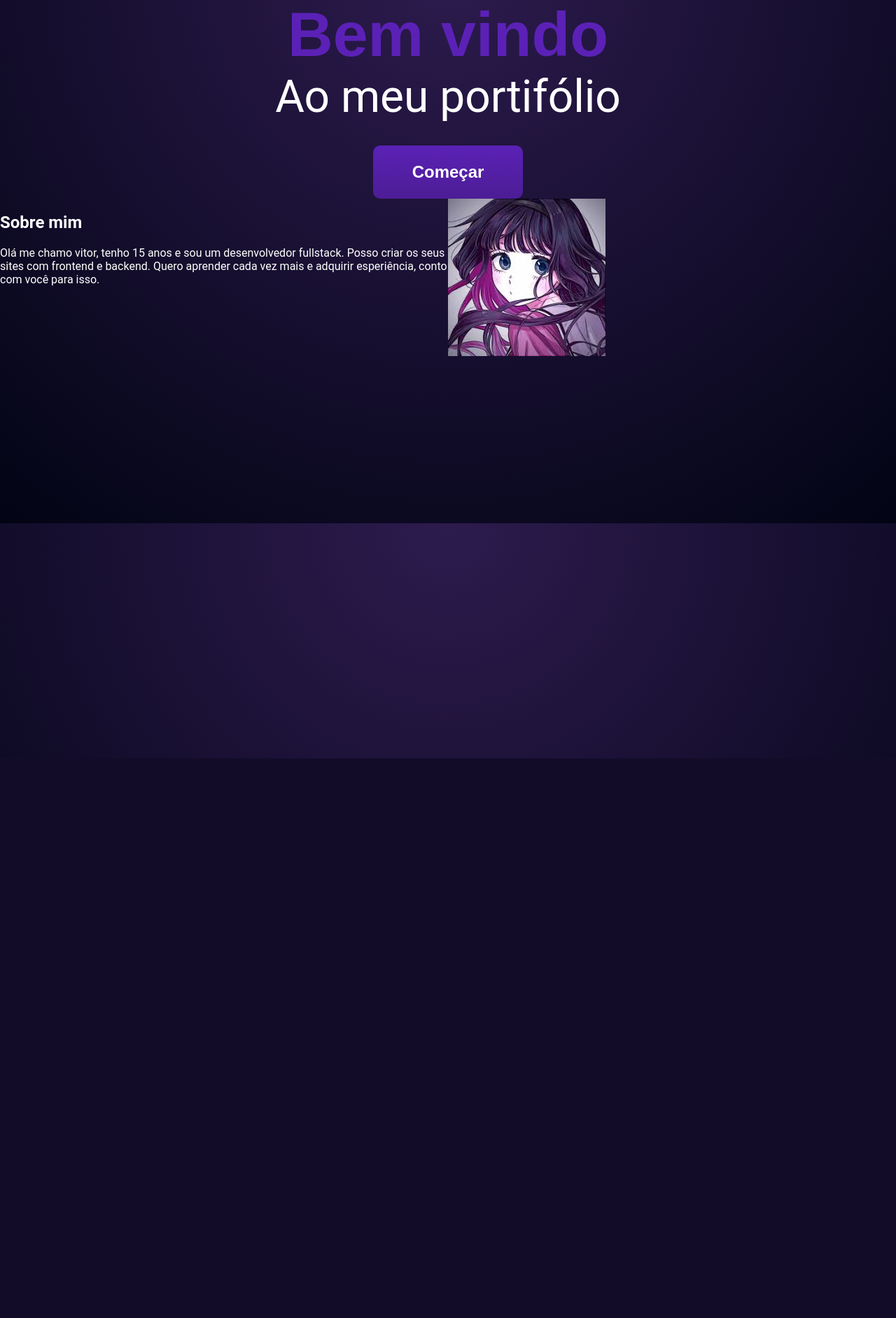
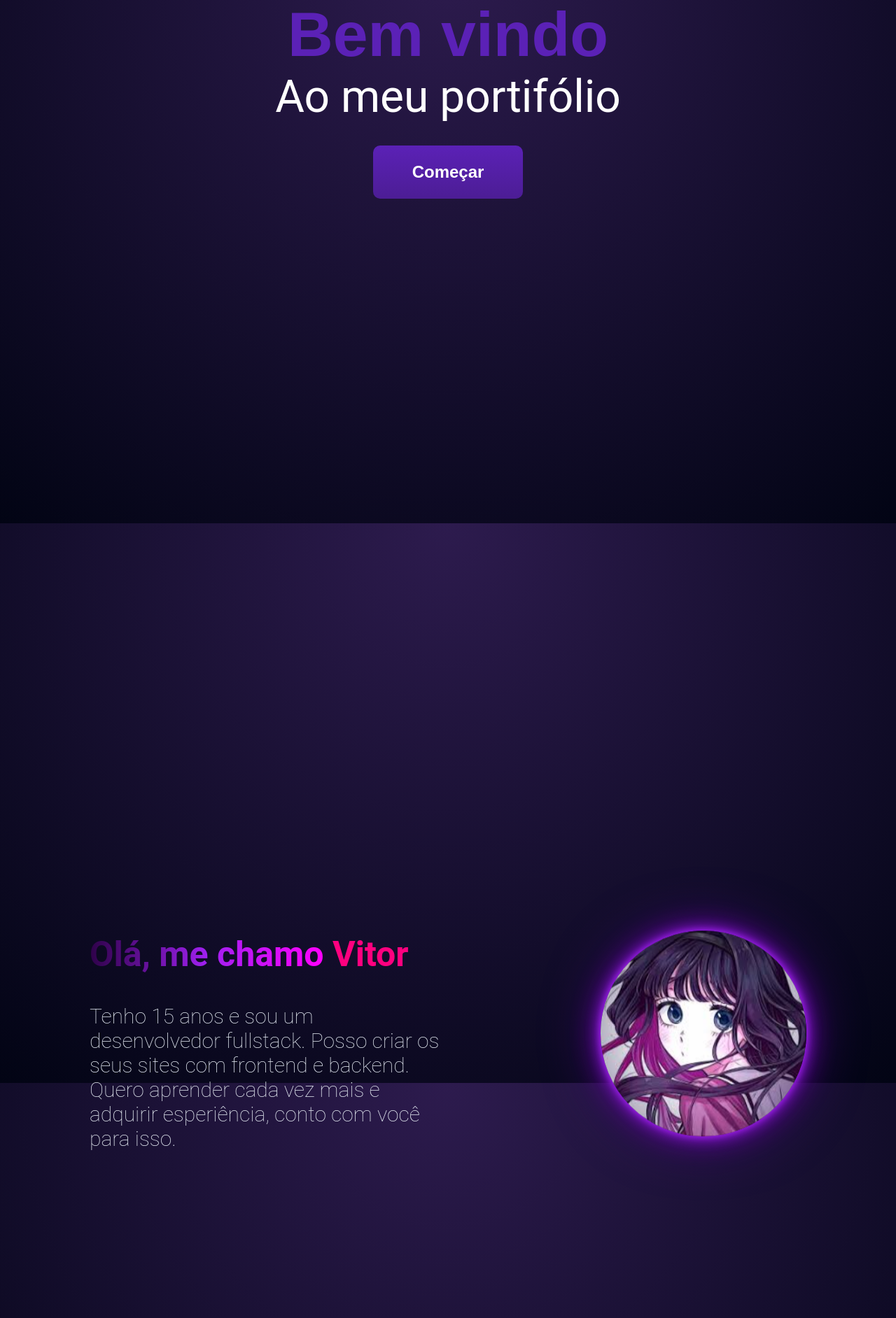
Before and after one commit to Vitor-Manoel-dbs/portifolio, a Flask app: page / in a window 1280 px wide. Shown: the part 52-1936 px from the top of the page at 70% size. Before the commit the page ends 1136 px from the top, so only its background shows below. Run offline with Flask 3, Linux system fonts and the light colour scheme.

Commit message:
menu e sobre mim adicionados

```diff
--- a/static/scripts/scroll.js
+++ b/static/scripts/scroll.js
@@ -1,5 +1,26 @@
-function irParaSessao(){
-    document.getElementById('sessao1').scrollIntoView({
-        behavior:'smooth'
-    })
+// Scroll suave para uma sessão específica
+function irParaSessao(sessao) {
+    const elemento = document.getElementById(sessao);
+    if (elemento) {
+        elemento.scrollIntoView({
+            behavior: 'smooth'
+        });
+    }
 }
+
+// Função que mostra/esconde o menu
+function controlaMenu() {
+    const menu = document.getElementById('menu');
+    if (!menu) return;
+
+    // Ajuste fino: menu aparece após rolar 100px
+    if (window.scrollY > 400) {
+        menu.classList.add('aparecer');
+    } else {
+        menu.classList.remove('aparecer');
+    }
+}
+
+// Eventos
+window.addEventListener('scroll', controlaMenu);
+window.addEventListener('load', controlaMenu);
--- a/static/styles/animations.css
+++ b/static/styles/animations.css
@@ -17,3 +17,23 @@
         opacity: 1;
     }
 }
+
+@keyframes balancar {
+    from {
+        transform: translateY(-20px);
+    }
+    to {
+        transform: translateY(0);
+    }
+}
+
+@keyframes aparecer-cima {
+    from{
+        transform: translateY(-50px);
+        opacity: 0;
+    }
+    to{
+        transform: translateY(0);
+        opacity: 1;
+    }
+}
--- a/static/styles/geral.css
+++ b/static/styles/geral.css
@@ -1,4 +1,12 @@
 @import url(fonts.css);
+
+* {
+    box-sizing: border-box;
+}
+
+html {
+    scroll-behavior: smooth;
+}
 
 body {
     background: purple radial-gradient(circle at top, #2d1b4e 0%, #020414 100%);
@@ -9,3 +17,9 @@ body {
     font-family: 'roboto', sans-serif;
     background-attachment: fixed;
 }
+
+.texto-grad {
+    background: linear-gradient(90deg, #2e0249 0%, #a020f0 50%, #ff00ff 100%);
+    -webkit-background-clip: text;
+    -webkit-text-fill-color: transparent;
+}
--- /dev/null
+++ b/static/styles/menu.css
@@ -0,0 +1,47 @@
+@import "animations.css";
+
+
+#menu {
+    display: flex;
+    justify-content: center;
+    position: fixed;
+    top: 10px;
+    left: 50%;
+    transform: translateX(-50%);
+    padding: 5px;
+    z-index: 2;
+
+    opacity: 0;
+    transition: opacity 0.6s;
+
+    border-radius: 20px;
+    background: rgba(255, 255, 255, 0.05);
+    backdrop-filter: blur(5px);
+    -webkit-backdrop-filter: blur(5px);
+    border: 1px solid rgba(255, 255, 255, 0.3);
+
+    box-shadow:
+        0 8px 32px rgba(0, 0, 0, 0.1),
+        inset 0 1px 0 rgba(255, 255, 255, 0.5),
+        inset 0 -1px 0 rgba(255, 255, 255, 0.1);
+}
+
+
+#menu.aparecer {
+    opacity: 1;
+    pointer-events: auto;
+}
+
+
+#menu a {
+    text-decoration: none;
+    color: aliceblue;
+    border-radius: 25px;
+    background-color: transparent;
+    padding: 4px 13px;
+    transition: background-color 0.5s;
+}
+
+#menu a:hover {
+    background-color: #7010b0;
+}
--- a/static/styles/sessao1.css
+++ b/static/styles/sessao1.css
@@ -1,15 +1,52 @@
+@import url(animations.css);
+
 #sessao1 {
     height: 100dvh;
     width: 100dvw;
     display: flex;
     flex-direction: row;
-    justify-content: center;
+    justify-content: space-between;
+    align-items: center;
+    margin-top: 100dvh;
 }
 
 #imagem {
     flex: 50%;
 }
 
+#sessao1 *{
+    transition: transform 0.5s;
+}
+
+#imagem img{
+    display: block;
+    width: 23dvw;
+    margin-left: auto;
+    margin-right: 10dvw;
+    border-radius: 50%;
+    box-shadow: 0 0 10px #a020f0, 0 0 20px #a020f0, 0 0 40px #7010b0, 0 0 80px #4b0082;
+    animation: balancar 1s ease-in-out infinite alternate;
+}
+
 #sobreMim {
     flex: 50%;
+    font-weight: bold;
+    margin-left: 10dvw;
 }
+
+#sobreMim p{
+    font-weight: 100;
+    max-width: 40dvw;
+    font-size: 30px;
+    color: #e2e8f0;
+}
+
+#sobreMim h2{
+    font-size: 50px;
+    color: #ff007f;
+}
+
+#imagem:hover, #sobreMim h2:hover, #sobreMim p:hover{
+    transform: scale(1.1);
+    cursor: default;
+}
--- a/templates/home.html
+++ b/templates/home.html
@@ -7,17 +7,24 @@
     <link rel="stylesheet" href="{{url_for('static', filename='styles/inicio.css')}}">
     <link rel="stylesheet" href="{{url_for('static', filename='styles/geral.css')}}">
     <link rel="stylesheet" href="{{url_for('static', filename='styles/sessao1.css')}}">
+    <link rel="stylesheet" href="{{url_for('static', filename='styles/menu.css')}}">
 </head>
 <body>
-    <header>
+    <nav id="menu">
+        <a href="#inicio">Inicio</a>
+        <a href="#sessao1">Sobre mim</a>
+        <a href="#projetos">Projetos</a>
+        <a href="#faleComigo">Fale comigo</a>
+    </nav>
+    <header id="inicio">
         <h1>Bem vindo</h1>
         <p>Ao meu portifólio</p>
-        <button onclick="irParaSessao()">Começar</button>
+        <button onclick="irParaSessao('sessao1')">Começar</button>
     </header>
     <section id="sessao1">
         <div id="sobreMim">
-            <h2>Sobre mim</h2>
-            <p>Olá me chamo vitor, tenho 15 anos e sou um desenvolvedor fullstack. Posso criar os seus sites com frontend e backend. Quero aprender cada vez mais e adquirir esperiência, conto com você para isso.</p>
+            <h2><span class="texto-grad">Olá, me chamo</span> Vitor</h2>
+            <p>Tenho 15 anos e sou um desenvolvedor fullstack. Posso criar os seus sites com frontend e backend. Quero aprender cada vez mais e adquirir esperiência, conto com você para isso.</p>
         </div>
         <div id="imagem">
             <img src="{{url_for('static', filename='images/profile.jpeg')}}">
```
